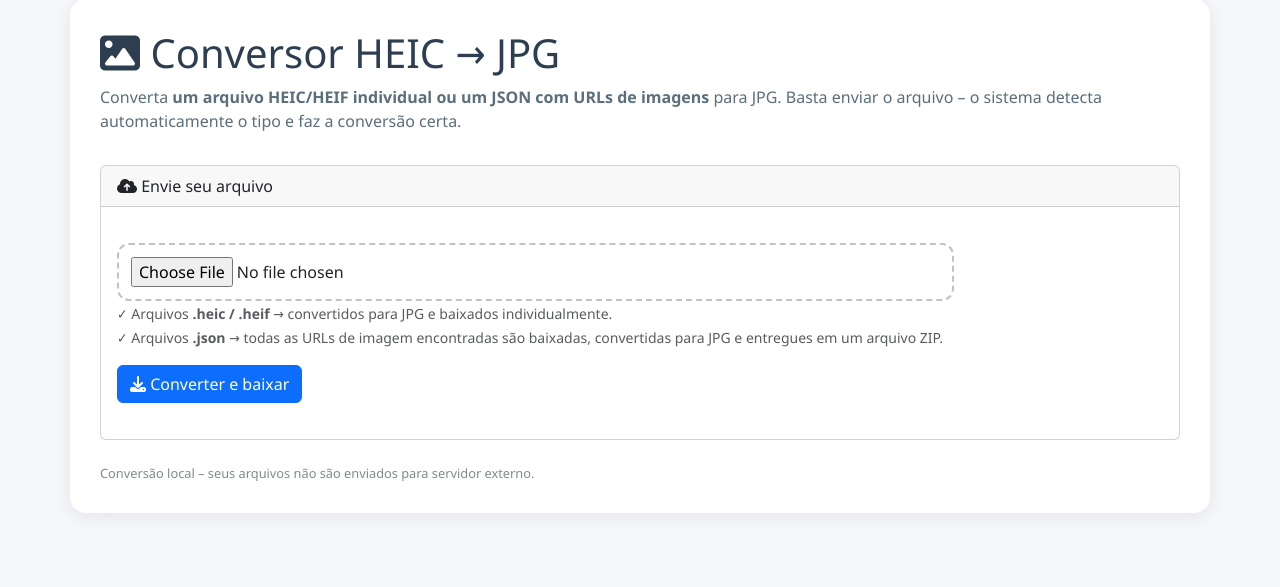
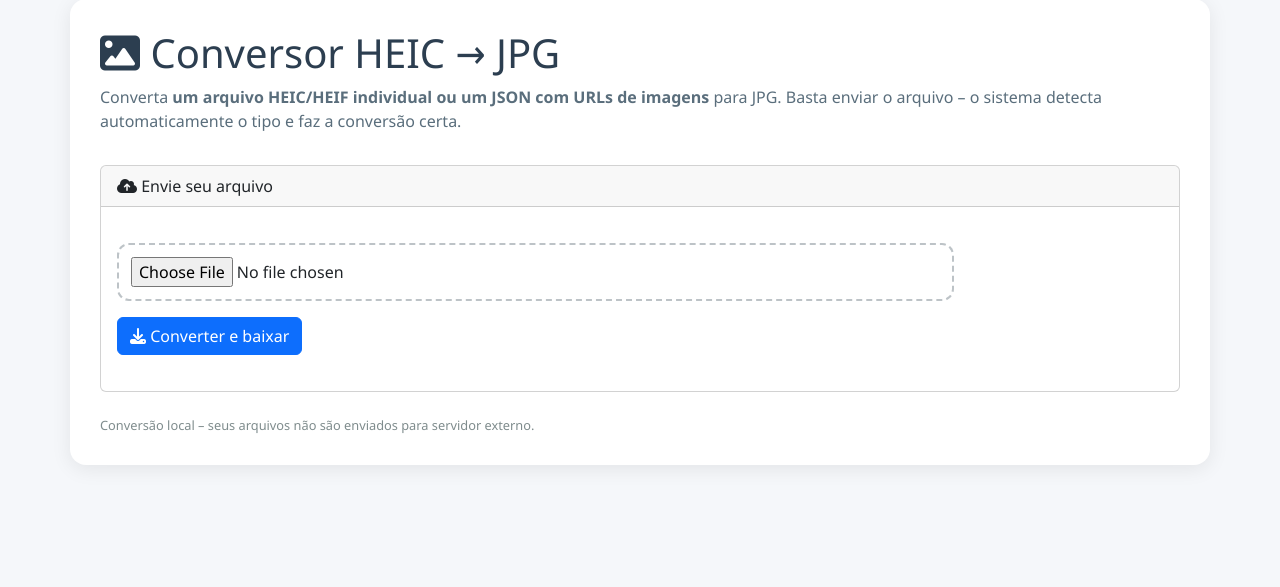
Before and after one commit to isrique9/image_converter, a Flask app: page / in a window 1280 px wide. Shown: the part 104-691 px from the top of the page. Run offline with Flask 3, Linux system fonts and the light colour scheme.

Commit message:
refactor: :recycle::lipstick: Removendo label inconsistente.

```diff
--- a/src/app/templates/index.html
+++ b/src/app/templates/index.html
@@ -40,11 +40,6 @@
                 <form method="post" enctype="multipart/form-data" action="/">
                     <input type="file" name="file" accept=".heic,.heif,.json" required>
                     <br>
-                    <small class="text-muted">
-                        ✓ Arquivos <strong>.heic / .heif</strong> → convertidos para JPG e baixados individualmente.<br>
-                        ✓ Arquivos <strong>.json</strong> → todas as URLs de imagem encontradas são baixadas, convertidas para JPG e entregues em um arquivo ZIP.
-                    </small>
-                    <br>
                     <button type="submit" class="btn btn-primary mt-3">
                         <i class="fa-solid fa-download"></i> Converter e baixar
                     </button>
```
